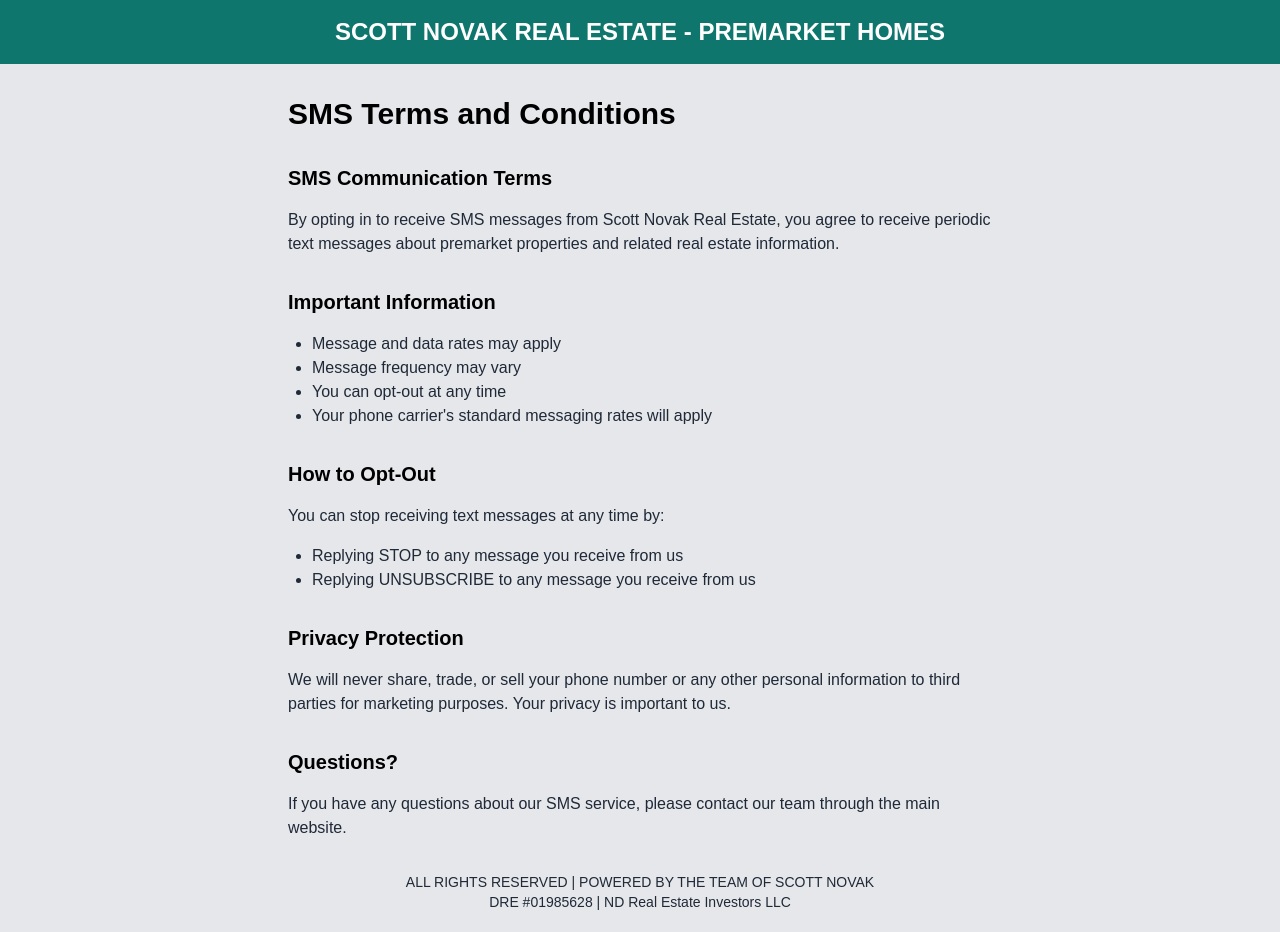
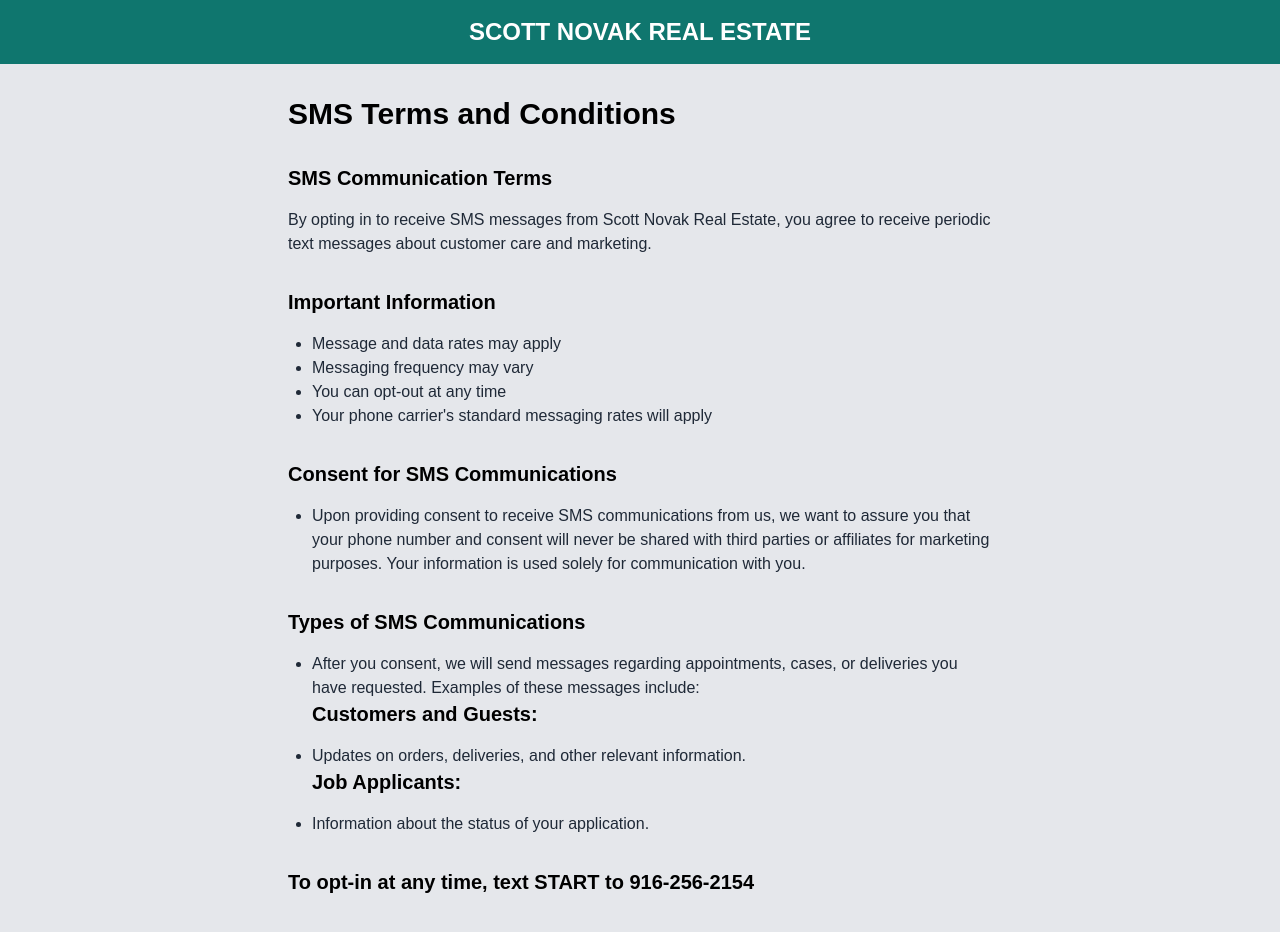
Before and after one commit to scottynx/Scott-Novak-Real-Estate, a Next.js app: page /smsterms in a window 1280 px wide. Shown: the top 932 px of the page. Built offline with nearby package versions, Linux system fonts and the light colour scheme.

Commit message:
new version

```diff
--- a/app/page.tsx
+++ b/app/page.tsx
@@ -27,7 +27,7 @@
     <main className="min-h-screen bg-gray-100">
       {/* Header */}
       <header className="bg-teal-700 text-white p-4 text-center">
-        <h1 className="text-2xl font-bold">SCOTT NOVAK REAL ESTATE - PREMARKET HOMES</h1>
+        <h1 className="text-2xl font-bold">SCOTT NOVAK REAL ESTATE</h1>
       </header>
 
       {/* Main Content */}
@@ -115,9 +115,9 @@
                 className="mr-2"
               />
               <label htmlFor="smsOptIn" className="ml-2 block text-sm text-gray-700">
-                By checking this box, I consent to receive text messages related to premarket properties from Scott Novak Real Estate. You can reply &quot;STOP&quot; at any time to opt-out. Message and data rates may apply. Message frequency may vary, text HELP for assistance. For more information, please visit our{' '}
-                <a href="https://www.scottnovakrealestate.com/privacy" className="text-blue-600 hover:underline" target="_blank" rel="noopener noreferrer">Privacy Policy</a> and{' '}
-                <a href="https://www.scottnovakrealestate.com/smsterms" className="text-blue-600 hover:underline" target="_blank" rel="noopener noreferrer">SMS Terms and Conditions</a>.
+              By checking this box, you agree to receive SMS text messages related to Customer Care and Marketing from Scott Novak Real Estate, you may reply STOP to opt-out at any time, reply HELP to 916-256-2154 for asssistance, Messages and data rates may apply, Messaging frequency may vary, this is my privacy policy {' '}
+                <a href="https://www.scottnovakrealestate.com/privacy" className="text-blue-600 hover:underline" target="_blank" rel="noopener noreferrer">privacy policy</a> and{' '}
+                <a href="https://www.scottnovakrealestate.com/smsterms" className="text-blue-600 hover:underline" target="_blank" rel="noopener noreferrer">terms and conditions</a>.
               </label>
             </div>
 
@@ -136,7 +136,7 @@
 
         {/* Footer */}
         <footer className="text-center mt-8 text-sm text-gray-700">
-          <p>ALL RIGHTS RESERVED | POWERED BY THE TEAM OF SCOTT NOVAK</p>
+          <p>ALL RIGHTS RESERVED | SCOTT NOVAK REAL ESTATE</p>
           <p>DRE #01985628 | ND Real Estate Investors LLC</p>
         </footer>
       </div>
--- a/app/privacy/page.tsx
+++ b/app/privacy/page.tsx
@@ -5,7 +5,7 @@
     <main className="min-h-screen bg-gray-100">
       {/* Header */}
       <header className="bg-teal-700 text-white p-4 text-center">
-        <h1 className="text-2xl font-bold">SCOTT NOVAK REAL ESTATE - PREMARKET HOMES</h1>
+        <h1 className="text-2xl font-bold">SCOTT NOVAK REAL ESTATE</h1>
       </header>
 
       <div className="max-w-3xl mx-auto p-6 sm:p-8">
@@ -29,14 +29,7 @@
         {/* Data Protection Statement */}
         <section className="mb-8">
           <h2 className="text-xl font-semibold text-black mb-4">Data Protection Statement</h2>
-          <p className="mb-4 text-gray-800">
-            Our organization maintains strict privacy policies to protect personal information
-            obtained for text message communications. This information is never sold, rented,
-            released, or traded to others without prior consent or legal obligation. Any sharing of
-            information with third parties is solely for the purpose of fulfilling our obligations
-            to you. We guarantee that it will never be shared with third parties for marketing
-            purposes.
-          </p>
+          <h2 className="text-xl font-semibold text-black mb-4">SMS consent and phone numbers will not be shared with third parties or affiliates for marketing purposes.</h2>
         </section>
 
         {/* Text Message Communications */}
@@ -51,8 +44,7 @@
           <h3 className="font-semibold text-gray-900 mb-2">Opt-Out Instructions:</h3>
           <p className="text-gray-800">
             Text Message Opt-Out: If you are receiving text messages from us and wish to stop
-            receiving them, simply respond with either STOP or UNSUBSCRIBE to the number from which
-            you received the message.
+            receiving them, simply respond with either STOP or UNSUBSCRIBE to 916-256-2154
           </p>
         </section>
 
@@ -88,7 +80,7 @@
 
         {/* Footer */}
         <footer className="text-center mt-8 text-sm text-gray-700">
-          <p>ALL RIGHTS RESERVED | POWERED BY THE TEAM OF SCOTT NOVAK</p>
+          <p>ALL RIGHTS RESERVED | SCOTT NOVAK REAL ESTATE</p>
           <p>DRE #01985628 | ND Real Estate Investors LLC</p>
         </footer>
       </div>
--- a/app/smsterms/page.tsx
+++ b/app/smsterms/page.tsx
@@ -5,7 +5,7 @@
     <main className="min-h-screen bg-gray-200">
       {/* Header */}
       <header className="bg-teal-700 text-white p-4 text-center">
-        <h1 className="text-2xl font-bold">SCOTT NOVAK REAL ESTATE - PREMARKET HOMES</h1>
+        <h1 className="text-2xl font-bold">SCOTT NOVAK REAL ESTATE</h1>
       </header>
 
       <div className="max-w-3xl mx-auto p-6 sm:p-8">
@@ -15,7 +15,7 @@
         <section className="mb-8">
           <h2 className="text-xl font-semibold text-black mb-4">SMS Communication Terms</h2>
           <p className="mb-4 text-gray-800 sm:text-base">
-            By opting in to receive SMS messages from Scott Novak Real Estate, you agree to receive periodic text messages about premarket properties and related real estate information.
+            By opting in to receive SMS messages from Scott Novak Real Estate, you agree to receive periodic text messages about customer care and marketing.
           </p>
         </section>
 
@@ -24,43 +24,58 @@
           <h2 className="text-xl font-semibold text-black mb-4">Important Information</h2>
           <ul className="list-disc pl-6 mb-4 text-gray-800 sm:text-base">
             <li>Message and data rates may apply</li>
-            <li>Message frequency may vary</li>
+            <li>Messaging frequency may vary</li>
             <li>You can opt-out at any time</li>
             <li>Your phone carrier&#39;s standard messaging rates will apply</li>
           </ul>
         </section>
 
+                {/* Consent */}
+                <section className="mb-8">
+          <h2 className="text-xl font-semibold text-black mb-4">Consent for SMS Communications</h2>
+          <ul className="list-disc pl-6 mb-4 text-gray-800 sm:text-base">
+            <li>Upon providing consent to receive SMS communications from us, we want to assure you that your phone number and consent will never be shared with third parties or affiliates for marketing purposes. Your information is used solely for communication with you.</li>
+          </ul>
+        </section>
+
+                {/* Types */}
+                <section className="mb-8">
+          <h2 className="text-xl font-semibold text-black mb-4">Types of SMS Communications</h2>
+          <ul className="list-disc pl-6 mb-4 text-gray-800 sm:text-base">
+            <li>After you consent, we will send messages regarding appointments, cases, or deliveries you have requested. Examples of these messages include:</li>
+            <h2 className="text-xl font-semibold text-black mb-4">Customers and Guests:</h2>
+            <li>Updates on orders, deliveries, and other relevant information.</li>
+            <h2 className="text-xl font-semibold text-black mb-4">Job Applicants:</h2>
+            <li>Information about the status of your application.</li>
+          </ul>
+        </section>
+
+        {/* Opt-In Instructions */}
+        <section className="mb-8">
+          <h2 className="text-xl font-semibold text-black mb-4">To opt-in at any time, text START to 916-256-2154</h2>
+        </section>
+
         {/* Opt-Out Instructions */}
         <section className="mb-8">
-          <h2 className="text-xl font-semibold text-black mb-4">How to Opt-Out</h2>
-          <p className="mb-4 text-gray-800 sm:text-base">
-            You can stop receiving text messages at any time by:
-          </p>
-          <ul className="list-disc pl-6 text-gray-800 sm:text-base">
-            <li>Replying STOP to any message you receive from us</li>
-            <li>Replying UNSUBSCRIBE to any message you receive from us</li>
-          </ul>
+          <h2 className="text-xl font-semibold text-black mb-4">To opt-out at any time, text STOP</h2>
         </section>
 
         {/* Privacy Statement */}
         <section className="mb-8">
-          <h2 className="text-xl font-semibold text-black mb-4">Privacy Protection</h2>
+          <h2 className="text-xl font-semibold text-black mb-4">Visit www.scottnovakrealestate.com/privacy for the privacy policy</h2>
           <p className="text-gray-800 sm:text-base">
-            We will never share, trade, or sell your phone number or any other personal information to third parties for marketing purposes. Your privacy is important to us.
+            We will never share, trade, or sell your phone number or any other personal information to third parties for any purpose. Your privacy is important to us.
           </p>
         </section>
 
         {/* Contact */}
         <section className="mb-8">
-          <h2 className="text-xl font-semibold text-black mb-4">Questions?</h2>
-          <p className="text-gray-800 sm:text-base">
-            If you have any questions about our SMS service, please contact our team through the main website.
-          </p>
+          <h2 className="text-xl font-semibold text-black mb-4">For assistance, text HELP to 916-256-2154 or visit our website at www.scottnovakrealestate.com</h2>
         </section>
 
         {/* Footer */}
         <footer className="text-center mt-8 text-sm text-gray-800">
-          <p>ALL RIGHTS RESERVED | POWERED BY THE TEAM OF SCOTT NOVAK</p>
+          <p>ALL RIGHTS RESERVED | SCOTT NOVAK REAL ESTATE</p>
           <p>DRE #01985628 | ND Real Estate Investors LLC</p>
         </footer>
       </div>
```
